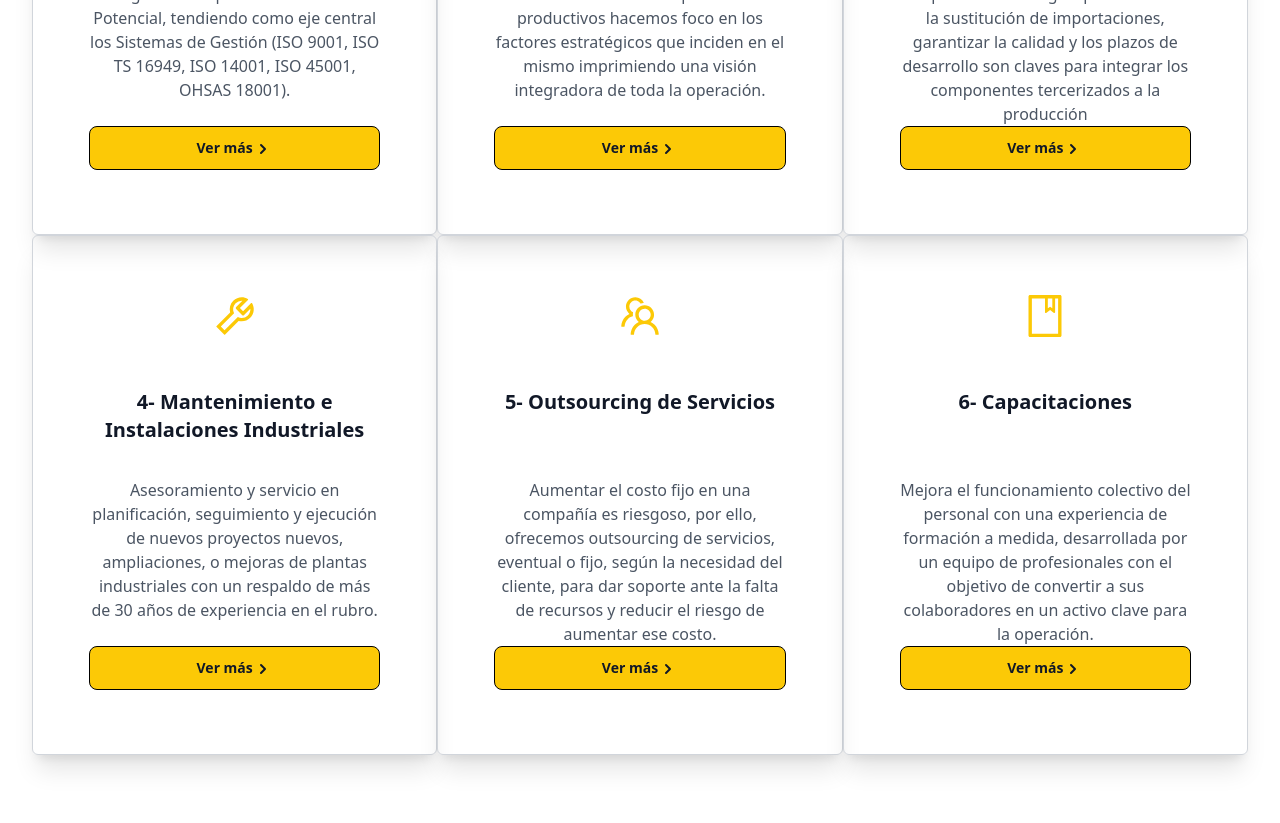
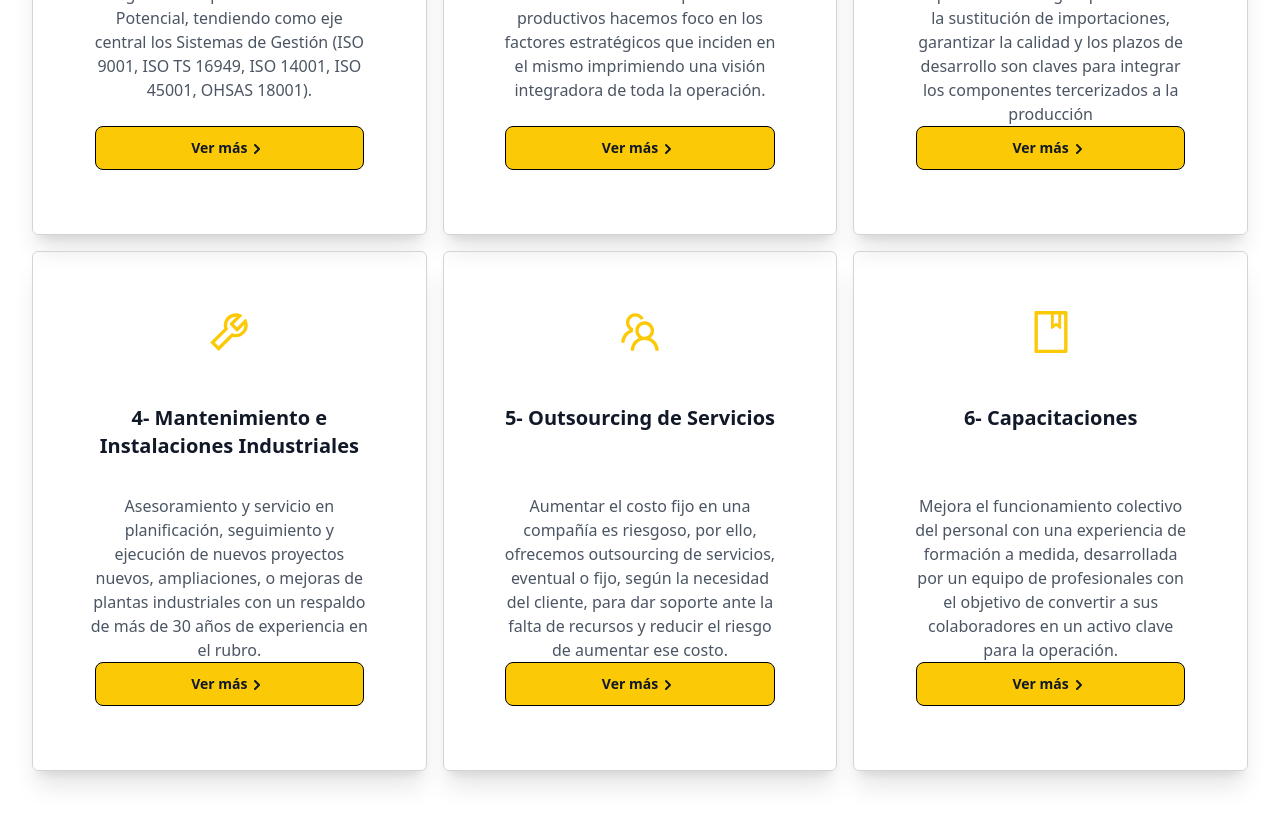
Before and after one commit to bautiliendo/clusterbaf-project, a React (Vite) app: page / in a window 1280 px wide. Shown: the part 2500-3323 px from the top of the page. Built offline with nearby package versions, Linux system fonts and the light colour scheme; what tailwindcss-animated would draw is missing.

Commit message:
fix width button

```diff
--- a/src/components/IngYServ.tsx
+++ b/src/components/IngYServ.tsx
@@ -18,14 +18,14 @@ export const IngYServ: React.FC = () => {
 
                 </div>
 
-                <div className="grid grid-cols-1 mt-10 text-center sm:mt-16 sm:grid-cols-2 sm:gap-x-12 gap-y-12 md:grid-cols-3 md:gap-0 xl:mt-24">
+                <div className="grid grid-cols-1 gap-4 mt-10 text-center sm:mt-16 sm:grid-cols-2 lg:grid-cols-3 xl:mt-24">
                     <div className="md:p-8 lg:p-14 border border-gray-300 rounded-md shadow-xl " >
                         <AiOutlineBarChart className="mx-auto h-12 w-12 text-jonquil" />
 
                         <h3 className="mt-12 text-xl font-bold text-gray-900 font-pj" style={{ minHeight: '3.5em' }}>{t.ing1}</h3>
                         <p className="mt-5 text-base text-gray-600 font-pj" style={{ minHeight: '10.5em' }} >{t.ing1sub}</p>
                         <button
-                            className="btn-custom w-full justify-center"
+                            className="btn-custom w-[96%] justify-center mx-auto"
                             onClick={() => navigate('/ingenieriaGestion')}
                         >
                             {t.button}
@@ -41,7 +41,7 @@ export const IngYServ: React.FC = () => {
                         <AiOutlineSetting className="mx-auto h-12 w-12 text-jonquil" />
                         <h3 className="mt-12 text-xl font-bold text-gray-900 font-pj" style={{ minHeight: '3.5em' }}>{t.ing2}</h3>
                         <p className="mt-5 text-base text-gray-600 font-pj" style={{ minHeight: '10.5em' }} >{t.ing2sub}</p>
-                        <button className="btn-custom w-full justify-center"
+                        <button className="btn-custom w-[96%] justify-center mx-auto"
                             onClick={() => navigate('/ingenieriaProcesos')}
                         >{t.button}
                             <svg className="w-5 h-5 mt-0.5" xmlns="http://www.w3.org/2000/svg" viewBox="0 0 20 20" fill="currentColor">
@@ -55,7 +55,7 @@ export const IngYServ: React.FC = () => {
                         <AiOutlineBuild className="mx-auto h-12 w-12 text-jonquil" />
                         <h3 className="mt-12 text-xl font-bold text-gray-900 font-pj" style={{ minHeight: '3.5em' }}>{t.ing3}</h3>
                         <p className="mt-5 text-base text-gray-600 font-pj" style={{ minHeight: '10.5em' }} >{t.ing3sub}</p>
-                        <button className="btn-custom w-full justify-center"
+                        <button className="btn-custom w-[96%] justify-center mx-auto"
                             onClick={() => navigate('/industrializacion')}
                         >{t.button}
                             <svg className="w-5 h-5 mt-0.5" xmlns="http://www.w3.org/2000/svg" viewBox="0 0 20 20" fill="currentColor">
@@ -69,7 +69,7 @@ export const IngYServ: React.FC = () => {
                         <AiOutlineTool className="mx-auto h-12 w-12 text-jonquil" />
                         <h3 className="mt-12 text-xl font-bold text-gray-900 font-pj" style={{ minHeight: '3.5em' }}>{t.ing4}</h3>
                         <p className="mt-5 text-base text-gray-600 font-pj" style={{ minHeight: '10.5em' }} >{t.ing4sub}</p>
-                        <button className="btn-custom w-full justify-center"
+                        <button className="btn-custom w-[96%] justify-center mx-auto"
                             onClick={() => navigate('/mantenimiento')}
                         >{t.button}
                             <svg className="w-5 h-5 mt-0.5" xmlns="http://www.w3.org/2000/svg" viewBox="0 0 20 20" fill="currentColor">
@@ -83,7 +83,7 @@ export const IngYServ: React.FC = () => {
                         <AiOutlineTeam className="mx-auto h-12 w-12 text-jonquil" />
                         <h3 className="mt-12 text-xl font-bold text-gray-900 font-pj" style={{ minHeight: '3.5em' }}>{t.ing5}</h3>
                         <p className="mt-5 text-base text-gray-600 font-pj" style={{ minHeight: '10.5em' }} >{t.ing5sub}</p>
-                        <button className="btn-custom w-full justify-center"
+                        <button className="btn-custom w-[96%] justify-center mx-auto"
                             onClick={() => navigate('/outsourcing')}
                         >{t.button}
                             <svg className="w-5 h-5 mt-0.5" xmlns="http://www.w3.org/2000/svg" viewBox="0 0 20 20" fill="currentColor">
@@ -97,7 +97,7 @@ export const IngYServ: React.FC = () => {
                         <AiOutlineBook className="mx-auto h-12 w-12 text-jonquil" />
                         <h3 className="mt-12 text-xl font-bold text-gray-900 font-pj" style={{ minHeight: '3.5em' }}>{t.ing6}</h3>
                         <p className="mt-5 text-base text-gray-600 font-pj" style={{ minHeight: '10.5em' }} >{t.ing6sub}</p>
-                        <button className="btn-custom w-full justify-center"
+                        <button className="btn-custom w-[96%] justify-center mx-auto"
                             onClick={() => navigate('/capacitaciones')}
                         >{t.button}
                             <svg className="w-5 h-5 mt-0.5" xmlns="http://www.w3.org/2000/svg" viewBox="0 0 20 20" fill="currentColor">
```
